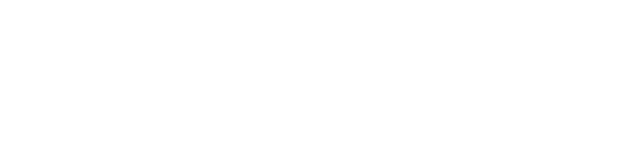
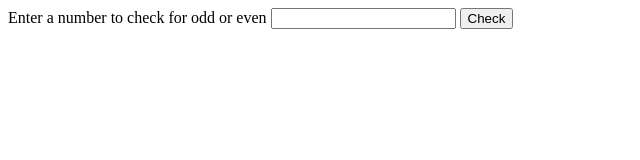
Before and after one commit to libra625/JS_HOMEWORKS, a website: page src/index.html in a window 1280 px wide. Shown: the whole page, without its empty margins (0-640 px from the left). Drawn offline with Linux system fonts and the light colour scheme.

Commit message:
updated js file(script.js), README.md and index.html

```diff
--- a/src/index.html
+++ b/src/index.html
@@ -3,10 +3,14 @@
 <head>
     <meta charset="UTF-8">
     <title>JS_HOMEWORKS</title>
-    <link rel="stylesheet" href="./styles/style.css">
+    <link href="./styles/style.css" rel="stylesheet">
 </head>
 <body>
-
+<div id="container">
+    <label for="checkNumber">Enter a number to check for odd or even</label>
+    <input id="checkNumber" name="" type="text">
+    <button onclick="alert(checkNumber())">Check</button>
+</div>
 
 <script src="./js/script.js"></script>
 </body>
--- a/src/js/script.js
+++ b/src/js/script.js
@@ -0,0 +1,19 @@
+// (function () {
+//     const container = document.getElementById('container')
+//
+//     container.style.display = 'flex'
+//     container.style.flexDirection = 'column'
+//     container.style.width = '80vh'
+//     container.style.gap = '2vh'
+// })()
+// for myself
+// just make it in column and edit it's size
+
+const checkNumber = () => {
+    const inputCheckNumber = document.getElementById('checkNumber').value
+
+    if (isNaN(inputCheckNumber)) return 'Not a number'
+    if (inputCheckNumber.length === 0) return 'empty'
+
+    return inputCheckNumber % 2 === 0 ? 'It is EVEN' : 'It is ODD'
+}
```
Also changed, not shown: README.md.
